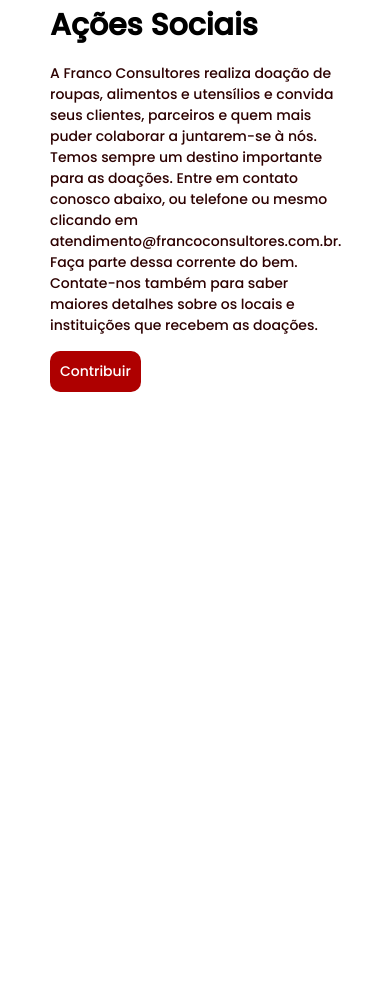
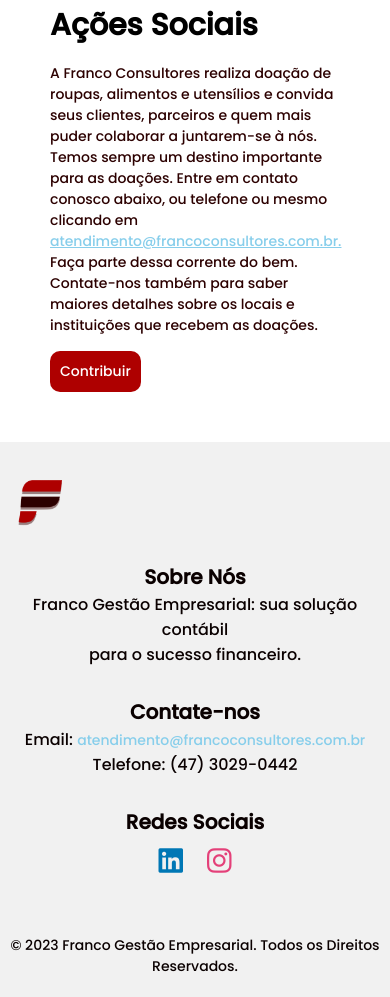
Before and after one commit to WillyanAlvesVieira/FrancoGestaoEmpresarial-Project, a plain HTML site: page index.html in a window 390 px wide. Shown: the part 8578-9575 px from the top of the page. Before the commit the page ends 9020 px from the top, so only its background shows below. Drawn offline with Linux system fonts and the light colour scheme.

Commit message:
Footer e Conferência de responsividade

```diff
--- a/index.html
+++ b/index.html
@@ -8,15 +8,17 @@
   <link rel="icon" href="Assets/Logo-F-Vermelho-Preto.png" type="image/x-icon">
   <link rel="stylesheet" href="style.css">
   <script src="navbar-contact.js"></script>
-  <script src="sectioneventclick.js"></script>
   <script src="https://kit.fontawesome.com/6b1661e82b.js" crossorigin="anonymous"></script>
 
   <title>Franco Gestão Empresarial</title>
 </head>
 
+
+
 <body>
 
-  <a class="whatsapp-button" href="https://api.whatsapp.com/send?phone=+554799565550&text=Olá! Tudo bem? Estou entrando em contato porque estou interessado(a) nos serviços da Empresa Franco Gestão Empresarial. Podemos conversar mais sobre como vocês podem me ajudar?.">
+  <a class="whatsapp-button"
+    href="https://api.whatsapp.com/send?phone=+554799565550&text=Olá! Tudo bem? Estou entrando em contato porque estou interessado(a) nos serviços da Empresa Franco Gestão Empresarial. Podemos conversar mais sobre como vocês podem me ajudar?.">
     <span><svg xmlns="http://www.w3.org/2000/svg" height="3.5em"
         viewBox="0 0 448 512"><!--! Font Awesome Free 6.4.2 by @fontawesome - https://fontawesome.com License - https://fontawesome.com/license (Commercial License) Copyright 2023 Fonticons, Inc. -->
         <path
@@ -173,7 +175,7 @@
 
     </section>
 
-    <section class="about-us-contain">
+    <section id="Sobrenos" class="about-us-contain">
 
       <div class="about-us-text-contain">
         <div class="about-us-text">
@@ -340,7 +342,7 @@
             <ul class="sci">
               <li>
                 <a href="https://www.instagram.com/zimmermann_01/" target="_blank"><svg
-                    xmlns="http://www.w3.org/2000/svg" height="1.5em"
+                    xmlns="http://www.w3.org/2000/svg" height="1.5em "
                     viewBox="0 0 448 512"><!--! Font Awesome Free 6.4.2 by @fontawesome - https://fontawesome.com License - https://fontawesome.com/license (Commercial License) Copyright 2023 Fonticons, Inc. -->
                     <path
                       d="M224.1 141c-63.6 0-114.9 51.3-114.9 114.9s51.3 114.9 114.9 114.9S339 319.5 339 255.9 287.7 141 224.1 141zm0 189.6c-41.1 0-74.7-33.5-74.7-74.7s33.5-74.7 74.7-74.7 74.7 33.5 74.7 74.7-33.6 74.7-74.7 74.7zm146.4-194.3c0 14.9-12 26.8-26.8 26.8-14.9 0-26.8-12-26.8-26.8s12-26.8 26.8-26.8 26.8 12 26.8 26.8zm76.1 27.2c-1.7-35.9-9.9-67.7-36.2-93.9-26.2-26.2-58-34.4-93.9-36.2-37-2.1-147.9-2.1-184.9 0-35.8 1.7-67.6 9.9-93.9 36.1s-34.4 58-36.2 93.9c-2.1 37-2.1 147.9 0 184.9 1.7 35.9 9.9 67.7 36.2 93.9s58 34.4 93.9 36.2c37 2.1 147.9 2.1 184.9 0 35.9-1.7 67.7-9.9 93.9-36.2 26.2-26.2 34.4-58 36.2-93.9 2.1-37 2.1-147.8 0-184.8zM398.8 388c-7.8 19.6-22.9 34.7-42.6 42.6-29.5 11.7-99.5 9-132.1 9s-102.7 2.6-132.1-9c-19.6-7.8-34.7-22.9-42.6-42.6-11.7-29.5-9-99.5-9-132.1s-2.6-102.7 9-132.1c7.8-19.6 22.9-34.7 42.6-42.6 29.5-11.7 99.5-9 132.1-9s102.7-2.6 132.1 9c19.6 7.8 34.7 22.9 42.6 42.6 11.7 29.5 9 99.5 9 132.1s2.7 102.7-9 132.1z" />
@@ -536,8 +538,12 @@
       <div class="social-actions-text-contain">
         <div class="social-actions-text">
           <h2> Ações Sociais</h2>
-          <p>A Franco Consultores realiza doação de roupas, alimentos e utensílios e convida seus clientes, parceiros e quem mais puder colaborar a juntarem-se à nós. Temos sempre um destino importante para as doações. Entre em contato conosco abaixo, ou telefone ou mesmo clicando em atendimento@francoconsultores.com.br.
-            Faça parte dessa corrente do bem. Contate-nos também para saber maiores detalhes sobre os locais e instituições que recebem as doações.
+          <p>A Franco Consultores realiza doação de roupas, alimentos e utensílios e convida seus clientes, parceiros e
+            quem mais puder colaborar a juntarem-se à nós. Temos sempre um destino importante para as doações. Entre em
+            contato conosco abaixo, ou telefone ou mesmo clicando em <a href="#">atendimento@francoconsultores.com.br.
+            </a>
+            Faça parte dessa corrente do bem. Contate-nos também para saber maiores detalhes sobre os locais e
+            instituições que recebem as doações.
           </p>
 
         </div>
@@ -550,7 +556,7 @@
 
       <div class="socialaction-image-container">
 
-      <img class="image-social-action" src="Assets/Images/SocialAction1.png"  alt= social-action-logo1">
+        <img class="image-social-action" src="Assets/Images/SocialAction1.png" alt=social-action-logo1">
         <img class="image-social-action" src="Assets/Images/SocialAction2.png" alt="social-action-logo2">
         <img class="image-social-action" src="Assets/Images/SocialAction3.png" alt="social-action-logo3">
 
@@ -558,6 +564,38 @@
 
     </section>
 
+    <footer>
+
+      <div class="footer-image">
+        <img src="Assets/Logo-F-Vermelho-Preto-fotor-bg-remover-2023052522446.png" alt="">
+      </div>
+
+      <div class="footer-content">
+
+        <div class="footer-section">
+          <h3>Sobre Nós</h3>
+          <p>Franco Gestão Empresarial: sua solução contábil<br> para o sucesso financeiro.</p>
+        </div>
+
+        <div class="footer-section">
+          <h3>Contate-nos</h3>
+          <p>Email: <a href="mailto:atendimento@francoconsultores.com.br">atendimento@francoconsultores.com.br</a></p>
+          <p>Telefone: (47) 3029-0442</p>
+        </div>
+
+        <div class="footer-section">
+          <h3>Redes Sociais</h3>
+          <p class="social-icons">
+            <a href="#" target="_blank"><i class="fab fa-linkedin fa-2x" style="color: #0077B5;"></i></a>
+            <a href="#" target="_blank"><i class="fab fa-instagram fa-2x" style="color: #e44079;"></i></a>
+          </p>
+        </div>
+      </div>
+
+      <div class="footer-bottom">
+        <p>&copy; 2023 Franco Gestão Empresarial. Todos os Direitos Reservados.</p>
+      </div>
+    </footer>
   </main>
 
 </body>
--- a/main.js
+++ b/main.js
@@ -1,8 +1,22 @@
-
 const menu_btn = document.querySelector('.hamburger');
 const mobile_menu = document.querySelector('.mobile-nav');
 
 menu_btn.addEventListener('click', function () {
     menu_btn.classList.toggle('is-active');
     mobile_menu.classList.toggle('is-active');
-})
+});
+
+
+document.querySelectorAll('.mobile-nav a.header__a').forEach(link => {
+    link.addEventListener('click', function () {
+        const targetId = this.getAttribute('href').substring(1);
+        const targetElement = document.getElementById(targetId);
+
+        if (targetElement) {
+            window.location.href = this.getAttribute('href');
+
+            menu_btn.classList.remove('is-active');
+            mobile_menu.classList.remove('is-active');
+        }
+    });
+});
--- a/navbar.html
+++ b/navbar.html
@@ -23,7 +23,7 @@
     <nav>
       <ul class="nav__links">
 
-        <li><a href="index.html" class="header__a">Empresa</a></li>
+        <li><a href="#Sobrenos" class="header__a">Empresa</a></li>
         <li><a href="#serviços" class="header__a">Serviços</a></li>
         <li><a href="#AçõesSociais" class="header__a">Ações Sociais</a></li>
         <li><a href="#EquipeTecnica" class="header__a">Equipe Tecnica</a></li>
@@ -42,8 +42,8 @@
 
     <a href="index.html" class="header__a">Empresa</a>
     <a href="#serviços" class="header__a">Serviços</a>
-    <a href="#" class="header__a">Ações Sociais</a>
-    <a href="#" class="header__a">Equipe Tecnica</a>
+    <a href="#AçõesSociais" class="header__a">Ações Sociais</a>
+    <a href="#EquipeTecnica" class="header__a">Equipe Tecnica</a>
     <a href="contact.html" class="header__a"> Contato</a>
     <a href="https://questor.app.questorpublico.com.br/entrar" target="_blank" class="header__a">Área do Cliente</a>
 
--- a/style.css
+++ b/style.css
@@ -10,7 +10,8 @@
 
 }
 
-body, html{
+body,
+html {
   overflow-x: hidden;
   scroll-behavior: smooth;
 }
@@ -107,7 +108,9 @@
 
 }
 
-.hamburger .bar,.hamburger::after,.hamburger::before {
+.hamburger .bar,
+.hamburger::after,
+.hamburger::before {
   content: '';
   display: flex;
   width: 100%;
@@ -179,11 +182,11 @@
 
   }
 
-  .socialaction-image-container{
+  .socialaction-image-container {
     display: none;
   }
 
-  .specialization-rotation{
+  .specialization-rotation {
     display: none;
   }
 
@@ -486,7 +489,7 @@
 
 }
 
-.specialization-rotation{
+.specialization-rotation {
   position: relative;
 
 }
@@ -693,9 +696,14 @@
   box-shadow: 2px 2px 30px rgba(0, 0, 0, 0.1);
   background-color: #ffffff;
   padding: 10px;
+  transition: background-color 0.3s ease;
+}
 
+.testimonial-box:hover {
+  background-color: #f0f0f0;
 
 }
+
 
 .profile-img {
   width: 50px;
@@ -747,6 +755,8 @@
   color: #0A0000;
 }
 
+
+
 /*Whatsapp Icon */
 
 .whatsapp-button {
@@ -782,20 +792,26 @@
 
 
 .social-actions-text h2,
-.social-actions-text p{
+.social-actions-text p {
   padding-bottom: 15px;
 }
 
-.social-actions-text h2{
+.social-actions-text h2 {
   font-size: 30px;
 }
-.social-actions-text p{
+
+.social-actions-text p {
   font-size: 14px;
   color: #2C0000;
 }
 
+.social-actions-text a {
+  color: skyblue;
+  text-decoration: underline;
+}
 
-.social-actions-button{
+
+.social-actions-button {
   background-color: #AE0000;
   color: white;
   border-radius: 10px;
@@ -808,7 +824,7 @@
 
 }
 
-.socialaction-image-container{
+.socialaction-image-container {
   position: relative;
 
 }
@@ -836,4 +852,72 @@
   position: relative;
 }
 
-/*Scrollbehavior */
+/* Footer */
+
+footer {
+  background-color: #F1F1F1;
+  color: #0A0000;
+  padding: 20px 0;
+  font-family: "Poppins", sans-serif;
+}
+
+.footer-content {
+  display: flex;
+  justify-content: space-evenly;
+  flex-wrap: wrap;
+}
+
+.footer-image {
+  display: flex;
+  flex-wrap: wrap;
+  padding-left: 20px;
+}
+
+.footer-image img {
+  width: 80px;
+  height: 80px;
+}
+
+.footer-section h3 {
+  color: #0A0000;
+  font-size: 20px;
+}
+
+.footer-bottom {
+  text-align: center;
+  margin-top: 20px;
+  font-size: 14px;
+}
+
+.footer-section a {
+  color: skyblue;
+  text-decoration: none;
+  font-size: 14px;
+}
+
+.footer-section a:hover {
+  text-decoration: underline;
+}
+
+.social-icons a i {
+  color: black;
+  padding: 10px;
+}
+
+
+@media screen and (max-width: 600px) {
+  .footer-content {
+    flex-direction: column;
+    align-items: center;
+  }
+
+  .footer-image {
+    padding-left: 0;
+    margin-bottom: 20px;
+  }
+
+  .footer-section {
+    text-align: center;
+    margin-bottom: 30px;
+  }
+}
--- a/validationform.js
+++ b/validationform.js
@@ -64,8 +64,6 @@
   });
   formSubmit.init();
 
-
-
   document.addEventListener("DOMContentLoaded", function () {
     const telefoneInput = document.getElementById("telefone");
 
```
Also changed, not shown: contact.html (+7 -3 lines). Lines whose indentation alone changed are shown as unchanged.
